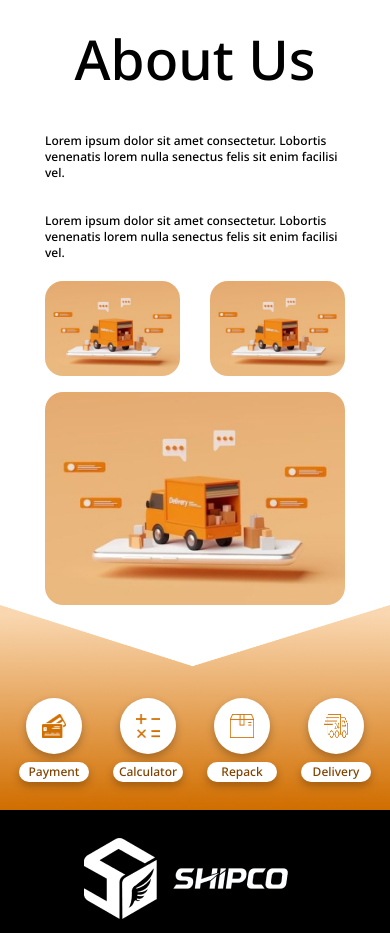
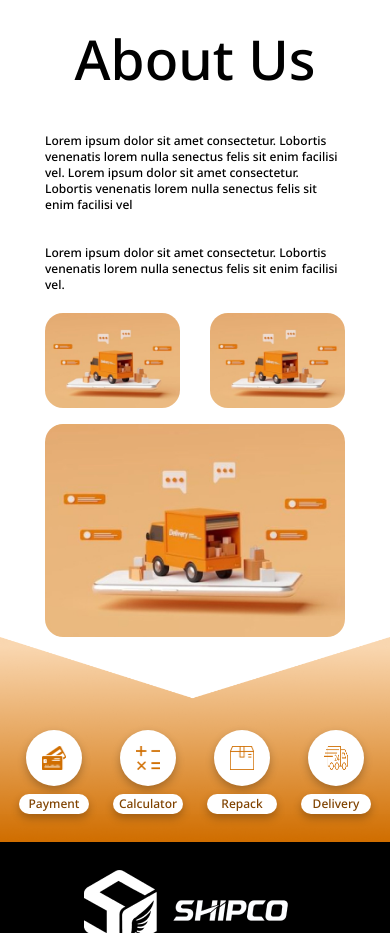
Before and after one commit to Tusho7/shipper-anri-sandro, a React (Vite) app: page / in a window 390 px wide. Shown: the part 846-1779 px from the top of the page. Built offline with nearby package versions, Linux system fonts and the light colour scheme.

Commit message:
style:responsive navbar buttons

```diff
--- a/src/components/AboutUsSection/AboutUs.tsx
+++ b/src/components/AboutUsSection/AboutUs.tsx
@@ -6,7 +6,7 @@ const AboutUs = () => {
         <div className="lg:w-[575px] lg:py-[123px] py-5">
           <h2 className="text-[55px] font-medium mb-8 text-center lg:text-left">About Us</h2>
           <div className="space-y-8 break-words md:text-left lg:text-left">
-            <p className="lg:text-3xl text-xs">Lorem ipsum dolor sit amet consectetur. Lobortis venenatis lorem nulla senectus felis sit enim facilisi vel.</p>
+            <p className="lg:text-3xl text-xs">Lorem ipsum dolor sit amet consectetur. Lobortis venenatis lorem nulla senectus felis sit enim facilisi vel. Lorem ipsum dolor sit amet consectetur. Lobortis venenatis lorem nulla senectus felis sit enim facilisi vel</p>
             <p className="lg:text-3xl text-xs">Lorem ipsum dolor sit amet consectetur. Lobortis venenatis lorem nulla senectus felis sit enim facilisi vel.</p>
           </div>
         </div>
--- a/src/components/Navbar/Navbar.tsx
+++ b/src/components/Navbar/Navbar.tsx
@@ -9,7 +9,7 @@ const Navbar = () => {
       <div>
         <img src={ShipperLogo} alt="shipper logo"  className="w-2/3"/>
       </div>
-      <div className="lg:flex lg:gap-8 list-none text-2xl text-white hidden">
+      <div className="lg:flex lg:gap-8 list-none lg:text-lg xl:text-2xl text-white hidden">
         <li className="underline">Home</li>
         <li>Shops</li>
         <li>USA Shops</li>
@@ -21,8 +21,8 @@ const Navbar = () => {
       </div>
       <NavbarMenu />
       <div className="lg:flex gap-4  hidden ">
-        <Button boxShadow="0px 4px 4px 0px rgba(0, 0, 0, 0.25)" text="Log in"  bgColor="black" width="lg:w-[154px]" height="48px" borderRadius="24px" border="none"/>
-        <Button boxShadow="0px 5px 10px 0px rgba(0, 0, 0, 0.23)" color="white" text="Sign up" width="lg:w-[154px]"  height="48px" bgColor="transparent"  borderRadius="24px" border="2px solid white"/>
+        <Button boxShadow="0px 4px 4px 0px rgba(0, 0, 0, 0.25)" text="Log in"  bgColor="black" width="lg:w-[110px] xl:w-[154px]" height="48px" borderRadius="24px" border="none"/>
+        <Button boxShadow="0px 5px 10px 0px rgba(0, 0, 0, 0.23)" color="white" text="Sign up" width="lg:w-[110px] xl:w-[154px]"  height="48px" bgColor="transparent"  borderRadius="24px" border="2px solid white"/>
       </div>
     </nav>
   )
```
